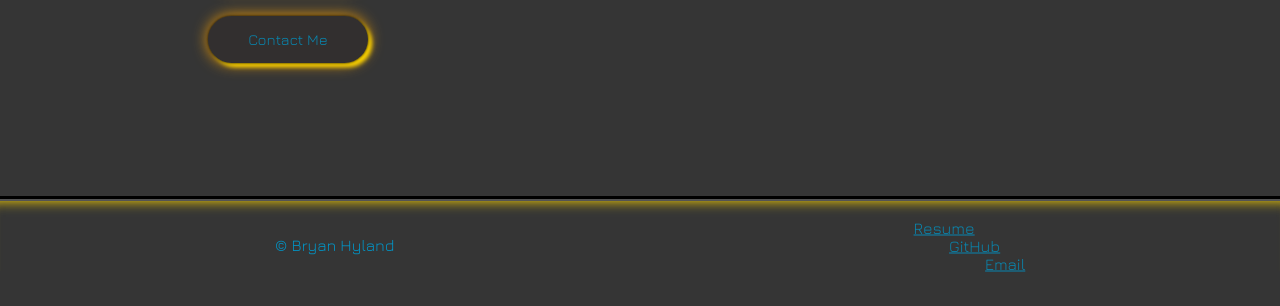
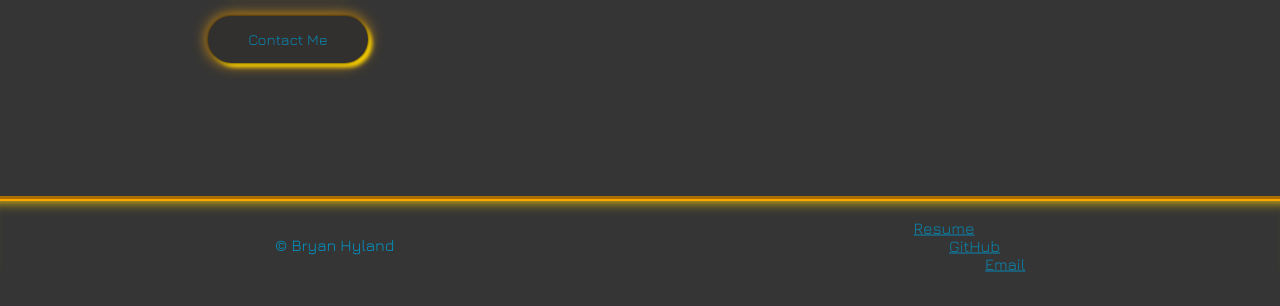
Before and after one commit to bhh32/bhh32.github.io, a PHP site: page /index.html in a window 1280 px wide. Shown: the part 621-927 px from the top of the page. Run offline with PHP 8.4, Linux system fonts and the light colour scheme.

Commit message:
Updated footer border

```diff
--- a/css/newstandardstyle.css
+++ b/css/newstandardstyle.css
@@ -88,7 +88,7 @@ header, nav, .content {
 footer {
   width: 100%;
   height: auto;
-  border-top: 5px groove black;
+  border-top: 5px groove orange;
   box-shadow: inset 0px 0px 0px -7px black,
               inset 0px 13px 13px -13px gold,
               inset 0px 0px 0px -20px orange;
@@ -105,6 +105,34 @@ footer {
 
 /* Animations */
 @keyframes nav {
+  0% {
+    width: 100%;
+  }
+
+  50% {
+    width: 110%;
+  }
+
+  100% {
+    width: 100%;
+  }
+}
+
+@-webkit-keyframes nav {
+  0% {
+    width: 100%;
+  }
+
+  50% {
+    width: 110%;
+  }
+
+  100% {
+    width: 100%;
+  }
+}
+
+@-moz-keyframes nav {
   0% {
     width: 100%;
   }
@@ -148,6 +176,20 @@ footer {
   }
 }
 
+@-moz-keyframes bounce {
+  0% {
+    box-shadow: rgba(0, 0, 0, 0);
+  }
+
+  50% {
+    box-shadow: black 5px 5px 8px,
+                black 0px 0px 10px;
+  }
+
+  100% {
+    box-shadow: rgba(0, 0, 0, 0);
+  }
+}
 
 @keyframes blast {
     0% {
@@ -179,6 +221,20 @@ footer {
   }
 }
 
+@-moz-keyframes blast {
+  0% {
+    text-shadow: rgba(0, 0, 0, 0);
+  }
+
+  50% {
+    text-shadow: gold 5px 5px 8px,
+                orange 0px 0px 10px;
+  }
+
+  100% {
+    text-shadow: rgba(0, 0, 0, 0);
+  }
+}
 
 @media
   only screen and (max-width: 600px),
@@ -227,4 +283,32 @@ footer {
         width: 65%;
       }
     }
+
+    @-moz-keyframes nav {
+      0% {
+        width: 65%;
+      }
+
+      50% {
+        width: 75%;
+      }
+
+      100% {
+        width: 65%;
+      }
+    }
+
+    @-webkit-keyframes nav {
+      0% {
+        width: 65%;
+      }
+
+      50% {
+        width: 75%;
+      }
+
+      100% {
+        width: 65%;
+      }
+    }
 }
```
